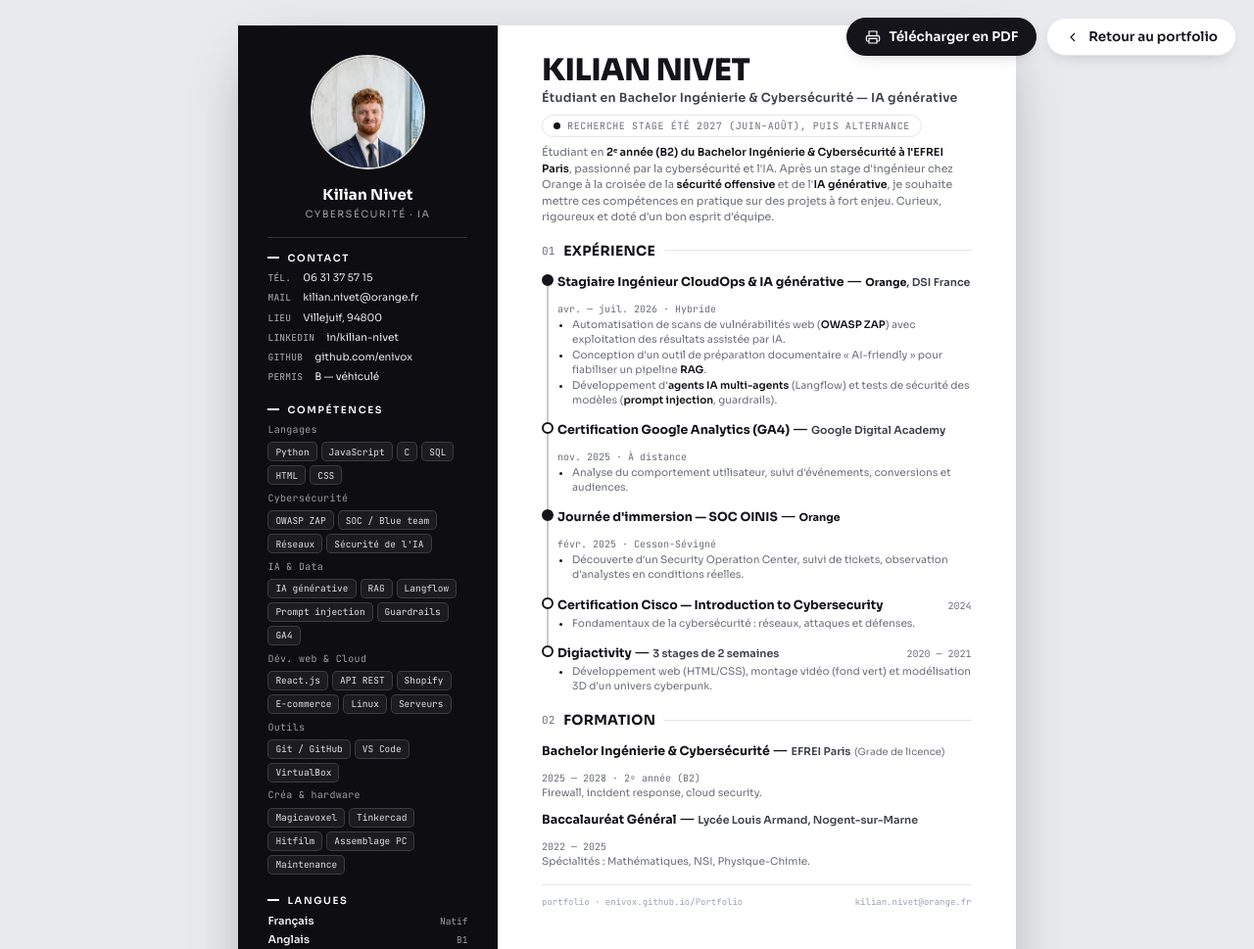
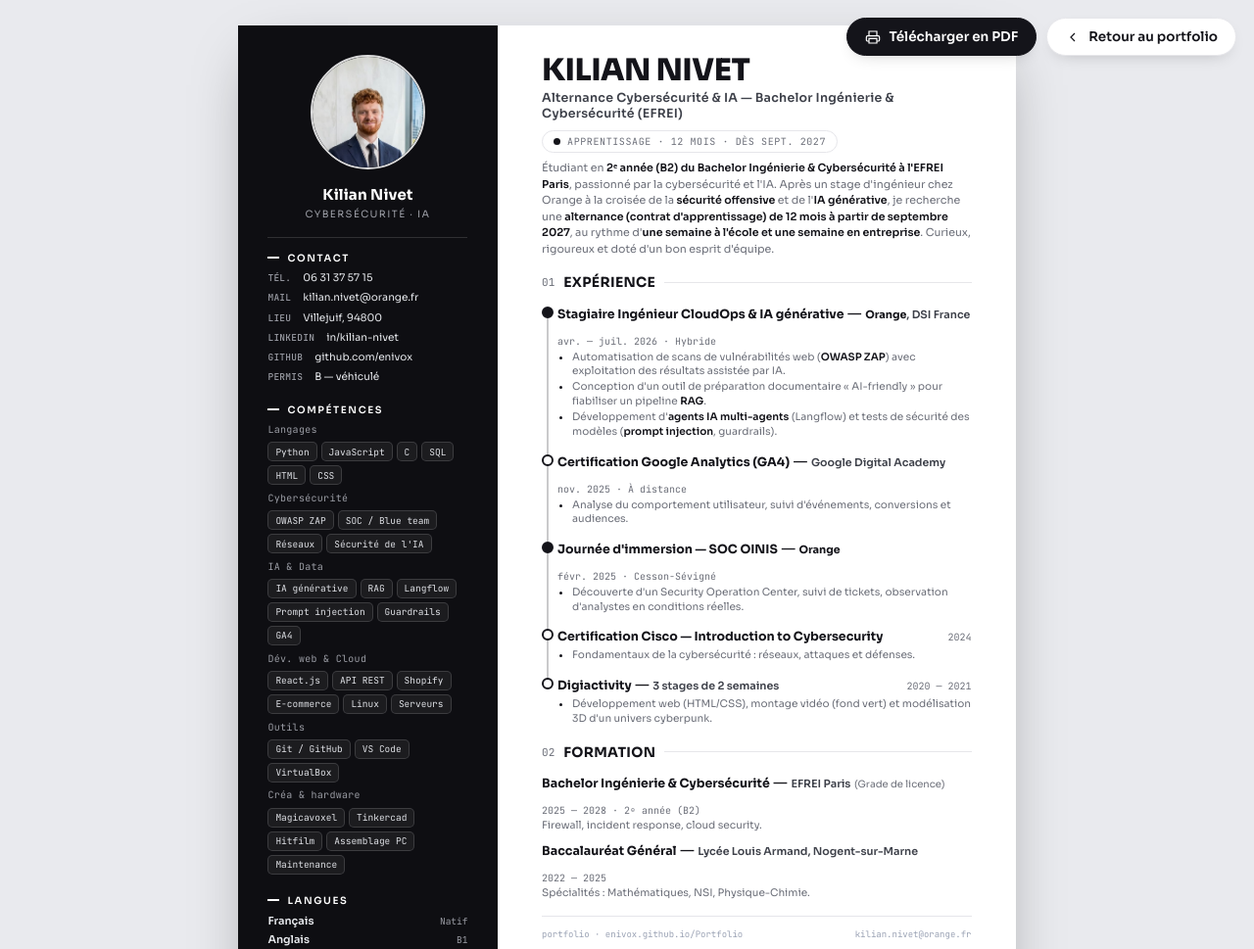
Before and after one commit to Enivox/Portfolio, a plain HTML site: page cv.html in a window 1280 px wide. Shown: the top 969 px of the page at 98% size. Drawn offline with Linux system fonts and the light colour scheme.

Commit message:
CV et portfolio : recherche d'alternance (stage ete 2027 trouve)
- Titre du CV : poste vise + type de contrat
- Disponibilite : apprentissage, 12 mois, des septembre 2027
- Profil : rythme 1 semaine ecole / 1 semaine entreprise
- Portfolio : badge, meta et contact alignes sur l'alternance

Co-Authored-By: Claude Opus 5.5 <noreply@anthropic.com>

```diff
--- a/cv.html
+++ b/cv.html
@@ -185,9 +185,9 @@
 
   <main class="main">
     <div class="name">KILIAN NIVET</div>
-    <div class="headline">Étudiant en Bachelor Ingénierie &amp; Cybersécurité — IA générative</div>
-    <div class="avail"><i></i>Recherche stage été 2027 (juin–août), puis alternance</div>
-    <p class="profile">Étudiant en <b>2ᵉ année (B2) du Bachelor Ingénierie &amp; Cybersécurité à l'EFREI Paris</b>, passionné par la cybersécurité et l'IA. Après un stage d'ingénieur chez Orange à la croisée de la <b>sécurité offensive</b> et de l'<b>IA générative</b>, je souhaite mettre ces compétences en pratique sur des projets à fort enjeu. Curieux, rigoureux et doté d'un bon esprit d'équipe.</p>
+    <div class="headline">Alternance Cybersécurité &amp; IA — Bachelor Ingénierie &amp; Cybersécurité (EFREI)</div>
+    <div class="avail"><i></i>Apprentissage · 12 mois · dès sept. 2027</div>
+    <p class="profile">Étudiant en <b>2ᵉ année (B2) du Bachelor Ingénierie &amp; Cybersécurité à l'EFREI Paris</b>, passionné par la cybersécurité et l'IA. Après un stage d'ingénieur chez Orange à la croisée de la <b>sécurité offensive</b> et de l'<b>IA générative</b>, je recherche une <b>alternance (contrat d'apprentissage) de 12 mois à partir de septembre 2027</b>, au rythme d'<b>une semaine à l'école et une semaine en entreprise</b>. Curieux, rigoureux et doté d'un bon esprit d'équipe.</p>
 
     <section class="sec">
       <div class="sec-h"><span class="no">01</span><span class="t">Expérience</span><span class="rule"></span></div>
```
Also changed, not shown: index.html (+3 -3 lines).
